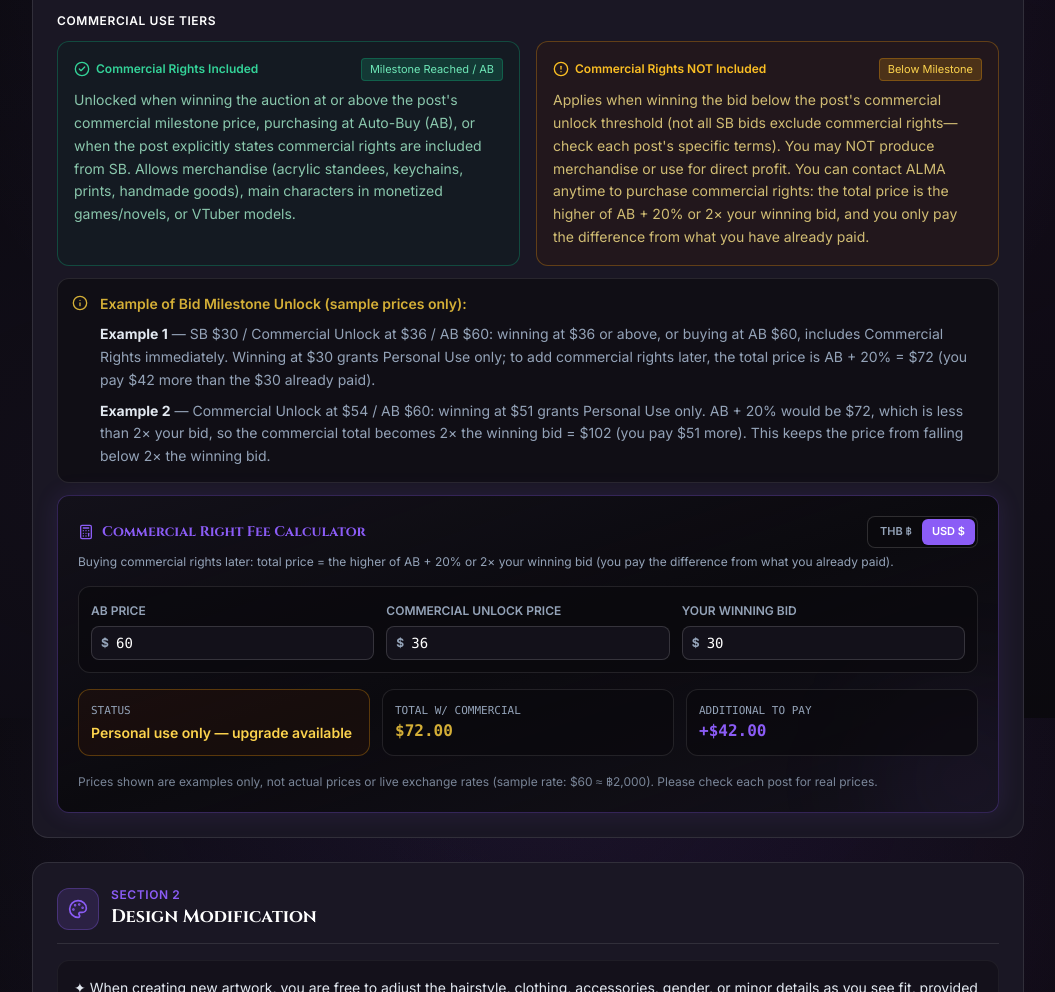
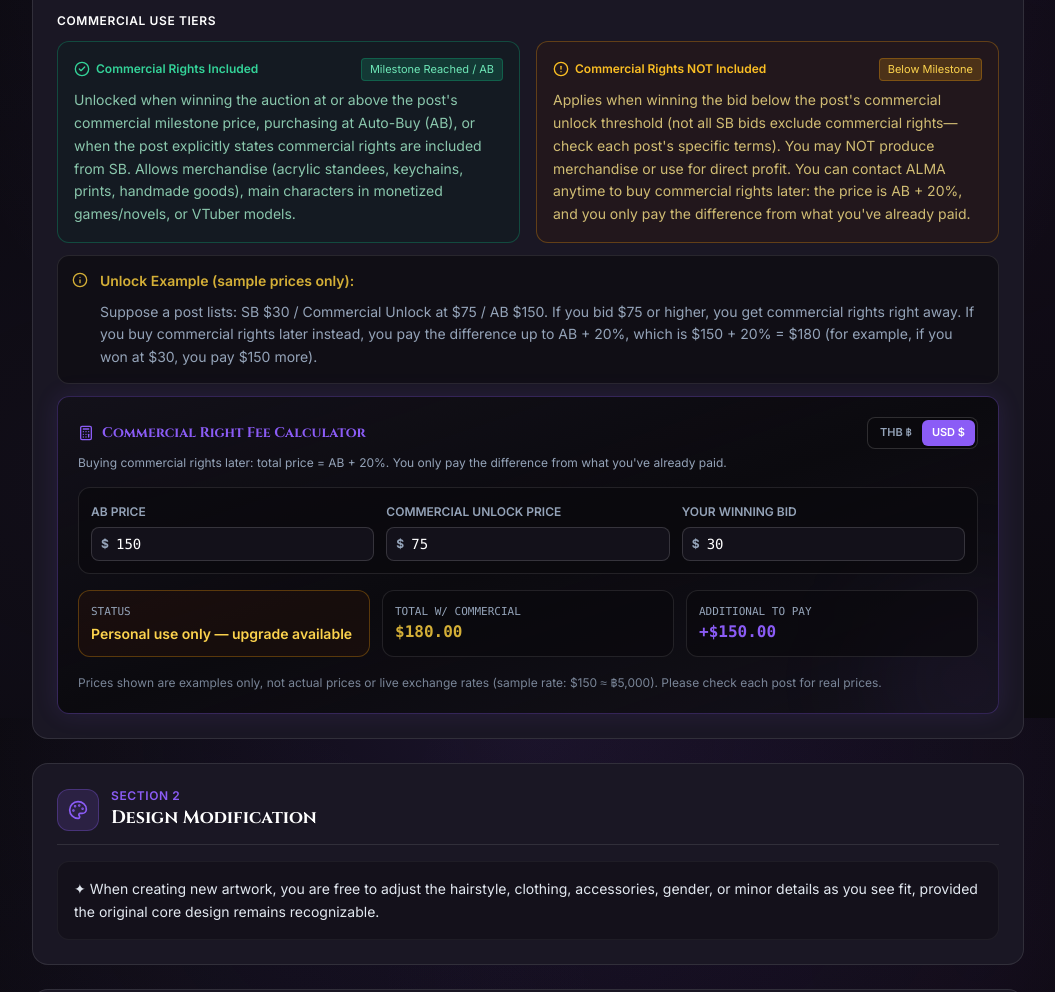
Before and after one commit to ALMAR-ART/ALMA-TOS, a plain HTML site: page index.html in a window 1280 px wide. Shown: the part 882-1874 px from the top of the page, without its empty margins (112-1167 px from the left). Drawn offline with nearby package versions, Linux system fonts and the light colour scheme.

Commit message:
Update index.html
fix ab+20

```diff
--- a/index.html
+++ b/index.html
@@ -262,7 +262,7 @@
                                     <span id="s1-comm-notinc-badge" class="text-[11px] bg-amber-500/20 text-amber-300 px-2 py-0.5 rounded border border-amber-500/30">Below Milestone</span>
                                 </div>
                                 <p id="s1-comm-notinc-desc" class="text-sm text-amber-200/80 leading-relaxed">
-                                    Applies when winning the bid below the post's commercial unlock threshold (not all SB bids exclude commercial rights—check each post's specific terms). You may NOT produce merchandise or use for direct profit. You can contact ALMA anytime to purchase commercial rights: the total price is the higher of AB + 20% or 2× your winning bid, and you only pay the difference from what you have already paid.
+                                    Applies when winning the bid below the post's commercial unlock threshold (not all SB bids exclude commercial rights—check each post's specific terms). You may NOT produce merchandise or use for direct profit. You can contact ALMA anytime to buy commercial rights later: the price is AB + 20%, and you only pay the difference from what you've already paid.
                                 </p>
                             </div>
                         </div>
@@ -271,9 +271,8 @@
                         <div class="p-3.5 rounded-xl bg-obsidian/60 border border-white/10 flex items-start gap-3">
                             <i data-lucide="info" class="w-4 h-4 text-gothicGold flex-shrink-0 mt-0.5"></i>
                             <div class="space-y-2 text-sm leading-relaxed">
-                                <span id="s1-example-title" class="font-semibold text-gothicGold block">Example of Bid Milestone Unlock (sample prices only):</span>
+                                <span id="s1-example-title" class="font-semibold text-gothicGold block">Unlock Example (sample prices only):</span>
                                 <p id="s1-example-desc" class="text-mutedText"></p>
-                                <p id="s1-example2-desc" class="text-mutedText"></p>
                             </div>
                         </div>
 
@@ -302,7 +301,7 @@
                                         </div>
                                     </div>
                                     <p id="calc-subtitle" class="text-xs text-mutedText">
-                                        Buying commercial rights later: total price = the higher of AB + 20% or 2× your winning bid (you pay the difference from what you already paid).
+                                        Buying commercial rights later: total price = AB + 20%. You only pay the difference from what you've already paid.
                                     </p>
                                 </div>
 
@@ -312,7 +311,7 @@
                                         <label id="calc-ab-label" for="ab-price-input" class="text-xs text-mutedText uppercase font-semibold">AB Price</label>
                                         <div class="relative">
                                             <span class="calc-currency-symbol absolute left-2.5 top-1/2 -translate-y-1/2 text-mutedText text-xs font-bold">$</span>
-                                            <input type="number" id="ab-price-input" value="60" min="0" oninput="onCalcInput()"
+                                            <input type="number" id="ab-price-input" value="150" min="0" oninput="onCalcInput()"
                                                    class="w-full bg-surface border border-white/15 rounded-lg pl-6 pr-3 py-1.5 text-sm text-white font-mono focus:outline-none focus:border-accent">
                                         </div>
                                     </div>
@@ -321,7 +320,7 @@
                                         <label id="calc-unlock-label" for="unlock-price-input" class="text-xs text-mutedText uppercase font-semibold">Commercial Unlock Price</label>
                                         <div class="relative">
                                             <span class="calc-currency-symbol absolute left-2.5 top-1/2 -translate-y-1/2 text-mutedText text-xs font-bold">$</span>
-                                            <input type="number" id="unlock-price-input" value="36" min="0" oninput="onCalcInput()"
+                                            <input type="number" id="unlock-price-input" value="75" min="0" oninput="onCalcInput()"
                                                    class="w-full bg-surface border border-white/15 rounded-lg pl-6 pr-3 py-1.5 text-sm text-white font-mono focus:outline-none focus:border-accent">
                                         </div>
                                     </div>
@@ -345,12 +344,12 @@
 
                                     <div class="p-3 rounded-xl border bg-obsidian/70 border-white/10">
                                         <span id="calc-total-label" class="text-[11px] text-mutedText block uppercase">Total w/ Commercial</span>
-                                        <span id="calculated-total" class="text-base font-bold text-gothicGold">$72.00</span>
+                                        <span id="calculated-total" class="text-base font-bold text-gothicGold">$180.00</span>
                                     </div>
 
                                     <div class="p-3 rounded-xl border bg-obsidian/70 border-white/10">
                                         <span id="calc-extra-label" class="text-[11px] text-mutedText block uppercase">Additional to Pay</span>
-                                        <span id="calculated-extra" class="text-base font-bold text-accent">+$42.00</span>
+                                        <span id="calculated-extra" class="text-base font-bold text-accent">+$150.00</span>
                                     </div>
                                 </div>
 
@@ -651,19 +650,19 @@
         const currencyData = {
             THB: {
                 symbol: '฿',
-                ab: 2000, unlock: 1200, bid: 1000,
-                ex: { sb: 1000, unlock1: 1200, ab: 2000, bid1: 1000, unlock2: 1800, bid2: 1700 }
+                ab: 5000, unlock: 2500, bid: 1000,
+                ex: { sb: 1000, unlock: 2500, ab: 5000, bid: 1000 }
             },
             USD: {
                 symbol: '$',
-                ab: 60, unlock: 36, bid: 30,
-                ex: { sb: 30, unlock1: 36, ab: 60, bid1: 30, unlock2: 54, bid2: 51 }
+                ab: 150, unlock: 75, bid: 30,
+                ex: { sb: 30, unlock: 75, ab: 150, bid: 30 }
             }
         };
 
-        // Commercial total = the higher of (AB + 20%) or (2 x winning bid)
-        function commercialTotal(ab, bid) {
-            return Math.max(ab * 1.2, bid * 2);
+        // Buying commercial rights later: total price = AB + 20%
+        function commercialTotal(ab) {
+            return ab * 1.2;
         }
 
         // ---------- Dictionary for English and Thai ----------
@@ -685,7 +684,7 @@
                 navTab6: "6. Payment & Refund",
 
                 calcTitle: "Commercial Right Fee Calculator",
-                calcSubtitle: "Buying commercial rights later: total price = the higher of AB + 20% or 2× your winning bid (you pay the difference from what you already paid).",
+                calcSubtitle: "Buying commercial rights later: total price = AB + 20%. You only pay the difference from what you've already paid.",
                 calcAbLabel: "AB Price",
                 calcUnlockLabel: "Commercial Unlock Price",
                 calcBidLabel: "Your Winning Bid",
@@ -694,7 +693,7 @@
                 calcNotIncludedText: "Personal use only — upgrade available",
                 calcTotalLabel: "Total w/ Commercial",
                 calcExtraLabel: "Additional to Pay",
-                calcNote: "Prices shown are examples only, not actual prices or live exchange rates (sample rate: $60 ≈ ฿2,000). Please check each post for real prices.",
+                calcNote: "Prices shown are examples only, not actual prices or live exchange rates (sample rate: $150 ≈ ฿5,000). Please check each post for real prices.",
 
                 s1Heading: "Usage Rights",
                 s1CopyTitle: "Design Ownership",
@@ -707,10 +706,9 @@
                 s1CommIncDesc: "Unlocked when winning the auction at or above the post's commercial milestone price, purchasing at Auto-Buy (AB), or when the post explicitly states commercial rights are included from SB. Allows merchandise (acrylic standees, keychains, prints, handmade goods), main characters in monetized games/novels, or VTuber models.",
                 s1CommNotIncTitle: "Commercial Rights NOT Included",
                 s1CommNotIncBadge: "Below Milestone",
-                s1CommNotIncDesc: "Applies when winning the bid below the post's commercial unlock threshold (not all SB bids exclude commercial rights—check each post's specific terms). You may NOT produce merchandise or use for direct profit. You can contact ALMA anytime to purchase commercial rights: the total price is the higher of AB + 20% or 2× your winning bid, and you only pay the difference from what you have already paid.",
-                s1ExampleTitle: "Example of Bid Milestone Unlock (sample prices only):",
-                s1Example1: (v) => `<strong class="text-silverText">Example 1</strong> — SB ${v.sb} / Commercial Unlock at ${v.unlock1} / AB ${v.ab}: winning at ${v.unlock1} or above, or buying at AB ${v.ab}, includes Commercial Rights immediately. Winning at ${v.bid1} grants Personal Use only; to add commercial rights later, the total price is AB + 20% = ${v.total1} (you pay ${v.extra1} more than the ${v.bid1} already paid).`,
-                s1Example2: (v) => `<strong class="text-silverText">Example 2</strong> — Commercial Unlock at ${v.unlock2} / AB ${v.ab}: winning at ${v.bid2} grants Personal Use only. AB + 20% would be ${v.abPlus}, which is less than 2× your bid, so the commercial total becomes 2× the winning bid = ${v.total2} (you pay ${v.extra2} more). This keeps the price from falling below 2× the winning bid.`,
+                s1CommNotIncDesc: "Applies when winning the bid below the post's commercial unlock threshold (not all SB bids exclude commercial rights—check each post's specific terms). You may NOT produce merchandise or use for direct profit. You can contact ALMA anytime to buy commercial rights later: the price is AB + 20%, and you only pay the difference from what you've already paid.",
+                s1ExampleTitle: "Unlock Example (sample prices only):",
+                s1Example: (v) => `Suppose a post lists: SB ${v.sb} / Commercial Unlock at ${v.unlock} / AB ${v.ab}. If you bid ${v.unlock} or higher, you get commercial rights right away. If you buy commercial rights later instead, you pay the difference up to AB + 20%, which is ${v.ab} + 20% = ${v.total} (for example, if you won at ${v.bid}, you pay ${v.extra} more).`,
 
                 s2Heading: "Design Modification",
                 s2Desc: "✦ When creating new artwork, you are free to adjust the hairstyle, clothing, accessories, gender, or minor details as you see fit, provided the original core design remains recognizable.",
@@ -775,7 +773,7 @@
                 navTab6: "6. การชำระเงิน & คืนเงิน",
 
                 calcTitle: "เครื่องคำนวณสิทธิ์เชิงพาณิชย์",
-                calcSubtitle: "ซื้อสิทธิ์เชิงพาณิชย์ภายหลัง: ราคารวม = ค่าที่สูงกว่าระหว่าง AB + 20% หรือ 2 เท่าของราคาบิดที่ชนะ (จ่ายเพิ่มเฉพาะส่วนต่างจากที่จ่ายไปแล้ว)",
+                calcSubtitle: "ซื้อสิทธิ์เชิงพาณิชย์ภายหลัง: ราคารวม = AB + 20% จ่ายเพิ่มเฉพาะส่วนต่างจากที่จ่ายไปแล้ว",
                 calcAbLabel: "ราคา AB",
                 calcUnlockLabel: "ราคาปลดล็อกเชิงพาณิชย์",
                 calcBidLabel: "ราคาบิดที่ชนะ",
@@ -784,7 +782,7 @@
                 calcNotIncludedText: "ใช้งานส่วนตัวเท่านั้น — ซื้อสิทธิ์เพิ่มได้",
                 calcTotalLabel: "ราคารวมสิทธิ์เชิงพาณิชย์",
                 calcExtraLabel: "ต้องจ่ายเพิ่ม",
-                calcNote: "ราคาที่แสดงเป็นเพียงตัวอย่างเท่านั้น ไม่ใช่ราคาจริงหรืออัตราแลกเปลี่ยนจริง (อัตราตัวอย่าง: $60 ≈ ฿2,000) กรุณาดูราคาจริงในแต่ละโพสต์",
+                calcNote: "ราคาที่แสดงเป็นเพียงตัวอย่างเท่านั้น ไม่ใช่ราคาจริงหรืออัตราแลกเปลี่ยนจริง (อัตราตัวอย่าง: $150 ≈ ฿5,000) กรุณาดูราคาจริงในแต่ละโพสต์",
 
                 s1Heading: "สิทธิ์การใช้งาน (Usage Rights)",
                 s1CopyTitle: "ความเป็นเจ้าของงานออกแบบ",
@@ -797,10 +795,9 @@
                 s1CommIncDesc: "ได้รับสิทธิ์เมื่อชนะประมูลถึงราคาเกณฑ์ปลดล็อกที่ระบุในโพสต์, ซื้อในราคา AB, หรือเป็นตัวละครที่ระบุว่าแถมสิทธิ์เชิงพาณิชย์ตั้งแต่ราคาเปิด (SB) สามารถนำไปผลิตสินค้า (สแตนดี้ พวงกุญแจ สินค้าทำมือ) ใช้ในนิยาย/เกมที่สร้างรายได้ หรือเป็นโมเดล VTuber ได้",
                 s1CommNotIncTitle: "ยังไม่รวมสิทธิ์เชิงพาณิชย์",
                 s1CommNotIncBadge: "ต่ำกว่าเกณฑ์ปลดล็อก",
-                s1CommNotIncDesc: "สำหรับผู้ที่ชนะการประมูลในราคาที่ยังไม่ถึงเกณฑ์ปลดล็อกสิทธิ์เชิงพาณิชย์ที่ระบุในโพสต์ (ราคา SB ไม่ได้หมายความว่าไม่รวมสิทธิ์เชิงพาณิชย์เสมอไป กรุณาดูเงื่อนไขในแต่ละโพสต์) ห้ามผลิตสินค้าจำหน่ายหรือหารายได้โดยตรง สามารถติดต่อ ALMA เพื่อซื้อสิทธิ์เชิงพาณิชย์ภายหลังได้ตลอด โดยราคารวมคือค่าที่สูงกว่าระหว่าง AB + 20% หรือ 2 เท่าของราคาบิดที่ชนะ และจ่ายเพิ่มเฉพาะส่วนต่างจากที่จ่ายไปแล้ว",
-                s1ExampleTitle: "ตัวอย่างเงื่อนไขการปลดล็อกสิทธิ์ (เป็นราคาตัวอย่างเท่านั้น):",
-                s1Example1: (v) => `<strong class="text-silverText">ตัวอย่างที่ 1</strong> — เปิดประมูล (SB) ${v.sb} / ปลดล็อกเชิงพาณิชย์ที่ ${v.unlock1} / AB ${v.ab}: หากจบประมูลที่ ${v.unlock1} ขึ้นไป หรือกด AB ${v.ab} จะได้รับสิทธิ์เชิงพาณิชย์ทันที แต่หากจบที่ ${v.bid1} จะได้สิทธิ์ใช้งานส่วนตัวเท่านั้น และหากต้องการซื้อสิทธิ์เชิงพาณิชย์ภายหลัง ราคารวมจะเป็น AB + 20% = ${v.total1} (จ่ายเพิ่มอีก ${v.extra1} จากที่จ่ายไปแล้ว ${v.bid1})`,
-                s1Example2: (v) => `<strong class="text-silverText">ตัวอย่างที่ 2</strong> — ปลดล็อกเชิงพาณิชย์ที่ ${v.unlock2} / AB ${v.ab}: หากจบประมูลที่ ${v.bid2} จะได้สิทธิ์ใช้งานส่วนตัวเท่านั้น โดย AB + 20% จะเป็น ${v.abPlus} ซึ่งต่ำกว่า 2 เท่าของราคาบิด ราคารวมสิทธิ์เชิงพาณิชย์จึงคิดเป็น 2 เท่าของราคาบิด = ${v.total2} (จ่ายเพิ่มอีก ${v.extra2}) เพื่อป้องกันไม่ให้ราคาต่ำกว่า 2 เท่าของราคาบิด`,
+                s1CommNotIncDesc: "สำหรับผู้ที่ชนะการประมูลในราคาที่ยังไม่ถึงเกณฑ์ปลดล็อกสิทธิ์เชิงพาณิชย์ที่ระบุในโพสต์ (ราคา SB ไม่ได้หมายความว่าไม่รวมสิทธิ์เชิงพาณิชย์เสมอไป กรุณาดูเงื่อนไขในแต่ละโพสต์) ห้ามผลิตสินค้าจำหน่ายหรือหารายได้โดยตรง สามารถติดต่อ ALMA เพื่อซื้อสิทธิ์เชิงพาณิชย์ภายหลังได้ตลอด โดยราคาคือ AB + 20% และจ่ายเพิ่มเฉพาะส่วนต่างจากที่จ่ายไปแล้ว",
+                s1ExampleTitle: "ตัวอย่างการปลดล็อกสิทธิ์ (ราคาตัวอย่างเท่านั้น):",
+                s1Example: (v) => `ตัวอย่าง: โพสต์ระบุเปิดประมูล (SB) ${v.sb} / ปลดล็อกสิทธิ์เชิงพาณิชย์ที่ ${v.unlock} / AB ${v.ab} — หากบิดถึง ${v.unlock} ขึ้นไป จะได้สิทธิ์เชิงพาณิชย์ทันที แต่หากมาซื้อสิทธิ์เชิงพาณิชย์ทีหลัง จะต้องจ่ายส่วนต่างให้ถึง AB + 20% คือ ${v.ab} + 20% = ${v.total} (เช่น จบประมูลที่ ${v.bid} ก็จ่ายเพิ่มอีก ${v.extra})`,
 
                 s2Heading: "การดัดแปลงดีไซน์ (Design Modification)",
                 s2Desc: "✦ ในกรณีที่วาดขึ้นใหม่ สามารถปรับเปลี่ยนทรงผม ชุด เครื่องประดับ เพศ หรือรายละเอียดเล็กน้อยของตัวละครได้ตามความเหมาะสม แต่ขอให้ยังคงเค้าโครงดีไซน์เดิมไว้",
@@ -879,25 +876,18 @@
         function renderExamples() {
             const data = i18nData[currentLang];
             const ex = currencyData[currentCurrency].ex;
-            const total1 = commercialTotal(ex.ab, ex.bid1);
-            const total2 = commercialTotal(ex.ab, ex.bid2);
+            const total = commercialTotal(ex.ab);
 
             const v = {
                 sb: money(ex.sb, true),
-                unlock1: money(ex.unlock1, true),
+                unlock: money(ex.unlock, true),
                 ab: money(ex.ab, true),
-                bid1: money(ex.bid1, true),
-                unlock2: money(ex.unlock2, true),
-                bid2: money(ex.bid2, true),
-                abPlus: money(ex.ab * 1.2, true),
-                total1: money(total1, true),
-                extra1: money(total1 - ex.bid1, true),
-                total2: money(total2, true),
-                extra2: money(total2 - ex.bid2, true)
+                bid: money(ex.bid, true),
+                total: money(total, true),
+                extra: money(total - ex.bid, true)
             };
 
-            setHTML('s1-example-desc', data.s1Example1(v));
-            setHTML('s1-example2-desc', data.s1Example2(v));
+            setHTML('s1-example-desc', data.s1Example(v));
         }
 
         // ---------- Currency switch (THB / USD) ----------
@@ -1057,7 +1047,7 @@
             if (unlock <= 0) unlock = ab; // no unlock price given -> only AB includes commercial rights
 
             const included = bid > 0 && (bid >= unlock || bid >= ab);
-            const total = included ? bid : commercialTotal(ab, bid);
+            const total = included ? bid : commercialTotal(ab);
             const extra = included ? 0 : Math.max(total - bid, 0);
 
             const statusBox = document.getElementById('calc-status-box');
```
